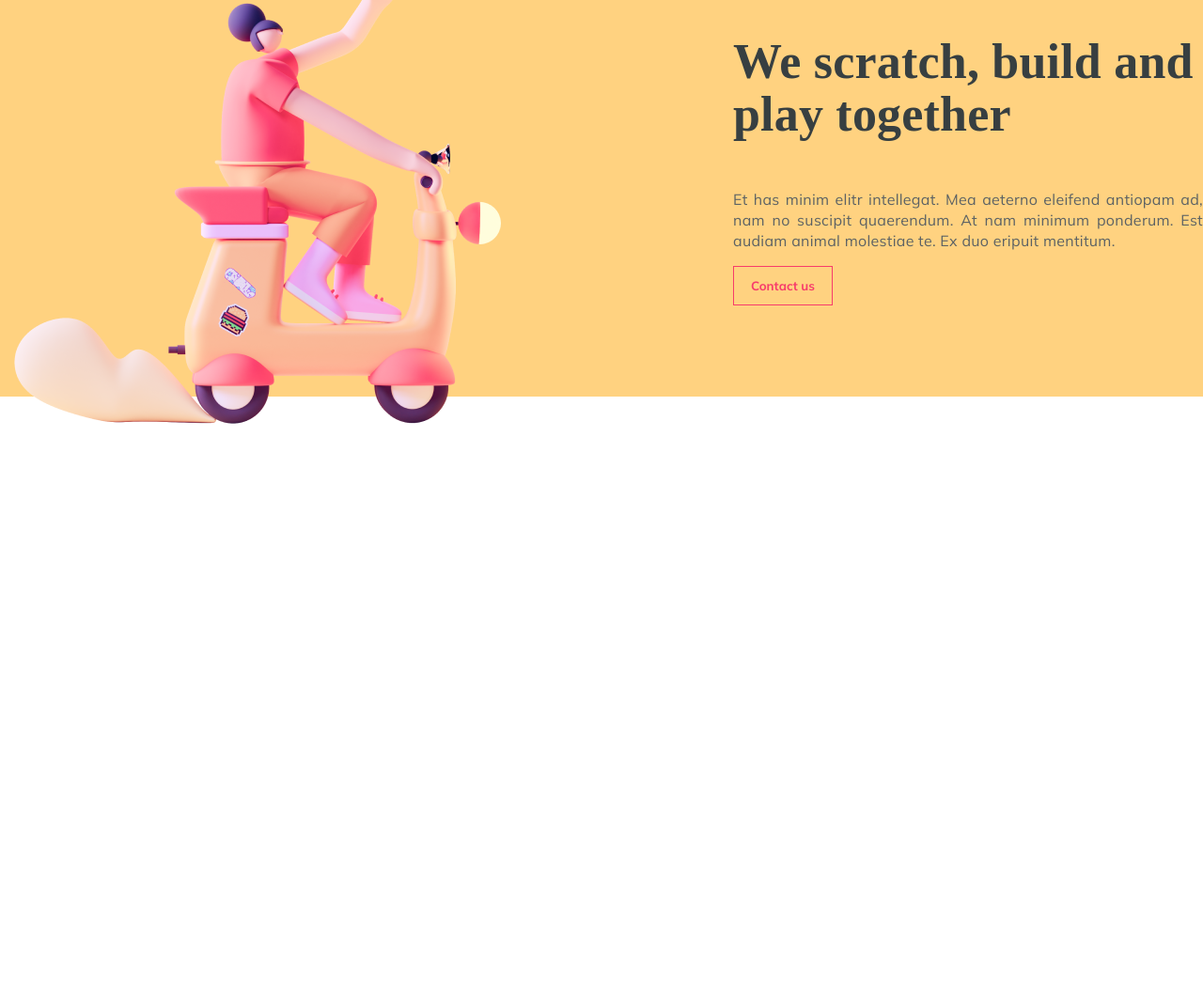
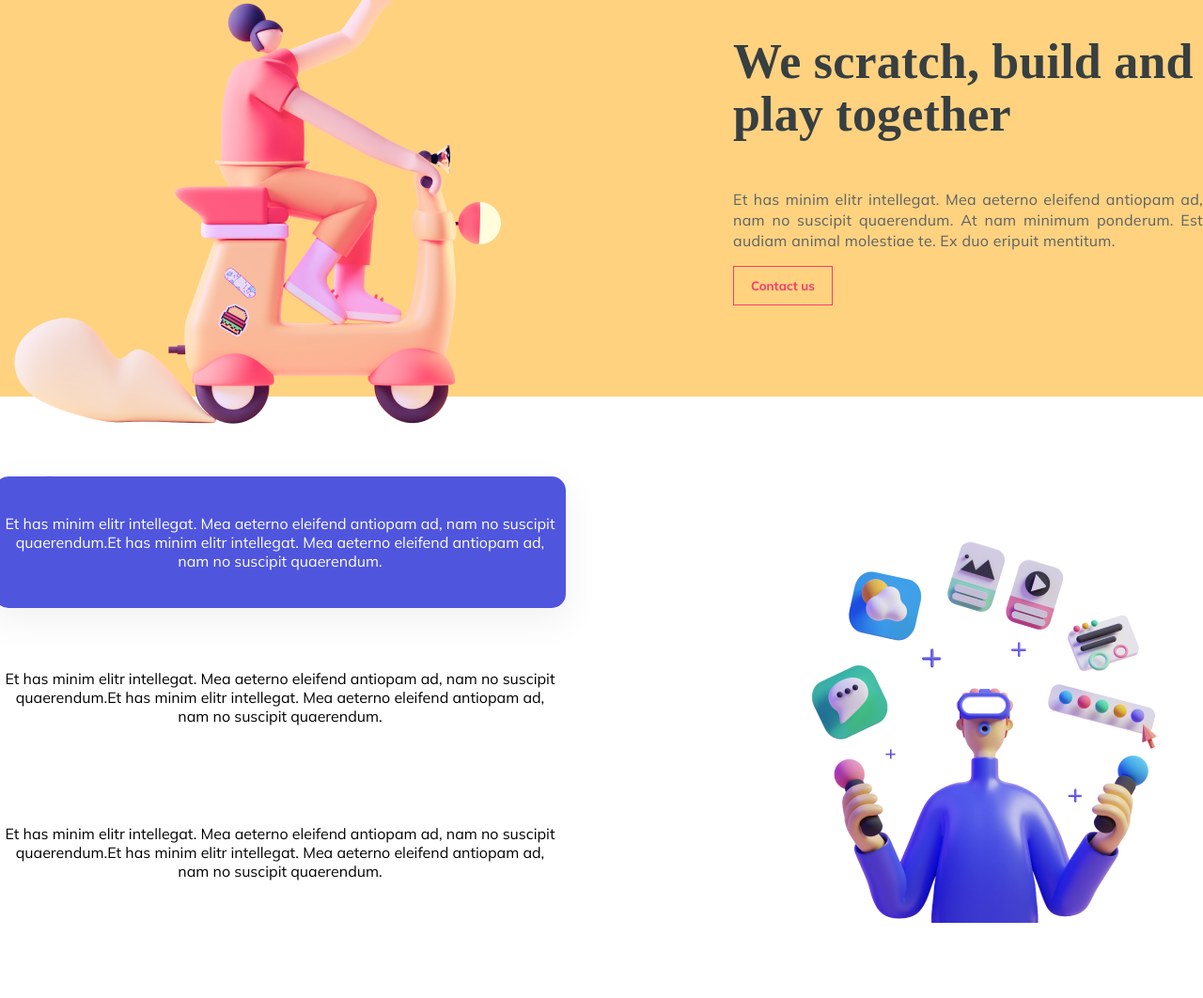
Before and after one commit to Bayezid075/agency-landing-page, a plain HTML site: page index.html in a window 1280 px wide. Shown: the part 178-1240 px from the top of the page at 94% size. Before the commit the page ends 800 px from the top, so only its background shows below. Drawn offline with Linux system fonts and the light colour scheme.

Commit message:
feature section done

```diff
--- a/index.html
+++ b/index.html
@@ -7,6 +7,7 @@
     <link rel="stylesheet" href="style.css" />
   </head>
   <body>
+    <!-- start hero section  -->
     <div class="hero-section">
       <div class="up">
         <div class="logo">
@@ -40,5 +41,30 @@
         </div>
       </div>
     </div>
+    <!-- end hero section  -->
+    <!-- start feature section -->
+    <div class="feature-section">
+      <div class="text-aria">
+        <div class="text-block">
+          Et has minim elitr intellegat. Mea aeterno eleifend antiopam ad, nam
+          no suscipit quaerendum.Et has minim elitr intellegat. Mea aeterno
+          eleifend antiopam ad, nam no suscipit quaerendum.
+        </div>
+        <div class="text-block">
+          Et has minim elitr intellegat. Mea aeterno eleifend antiopam ad, nam
+          no suscipit quaerendum.Et has minim elitr intellegat. Mea aeterno
+          eleifend antiopam ad, nam no suscipit quaerendum.
+        </div>
+        <div class="text-block">
+          Et has minim elitr intellegat. Mea aeterno eleifend antiopam ad, nam
+          no suscipit quaerendum.Et has minim elitr intellegat. Mea aeterno
+          eleifend antiopam ad, nam no suscipit quaerendum.
+        </div>
+      </div>
+      <div class="fr-img-section">
+        <img src="./img/1 1.png" alt="feature img" />
+      </div>
+    </div>
+    <!-- end feature section  -->
   </body>
 </html>
--- a/style.css
+++ b/style.css
@@ -66,8 +66,7 @@ body {
   flex-direction: column;
   align-items: center;
 }
-.img-chunk {
-}
+
 .text-chunk > h1 {
   color: #373f41;
 
@@ -103,3 +102,46 @@ body {
   font-family: "Mulish", sans-serif;
   font-weight: 700;
 }
+.feature-section {
+  background-image: url("./img/doodle-3\ 1.png");
+  background-repeat: no-repeat;
+  background-size: 100px;
+  background-position-y: 50px;
+  display: flex;
+  height: 80vh;
+  align-items: center;
+  justify-content: center;
+}
+.feature-section > * {
+  margin: 0px 100px;
+}
+/* .text-aria {
+  flex: 1;
+}
+.fr-img-section {
+  flex: 0.5;
+} */
+.text-block {
+  width: 588px;
+  height: 120px;
+  flex-shrink: 0;
+  display: flex;
+  align-items: center;
+  text-align: center;
+  font-family: "Mulish", sans-serif;
+  padding: 10px;
+  margin: 25px 0px;
+  cursor: pointer;
+}
+.text-block:nth-child(1) {
+  border-radius: 15px;
+  background: #4f55dd;
+  box-shadow: 0px 12px 35px 4px rgba(0, 0, 0, 0.05);
+  color: white;
+}
+.text-block:hover {
+  border-radius: 15px;
+  background: #4f55dd;
+  box-shadow: 0px 12px 35px 4px rgba(0, 0, 0, 0.05);
+  color: white;
+}
```
